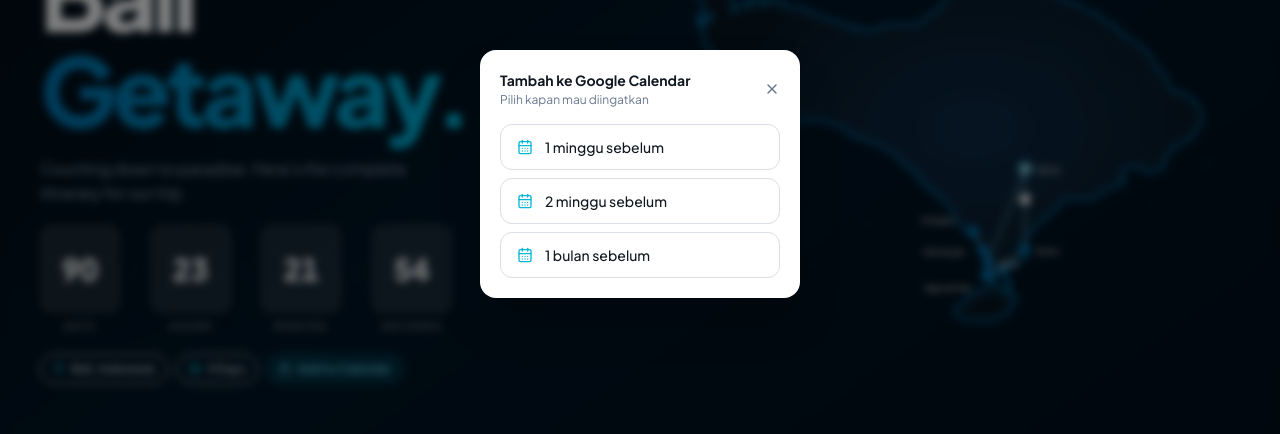
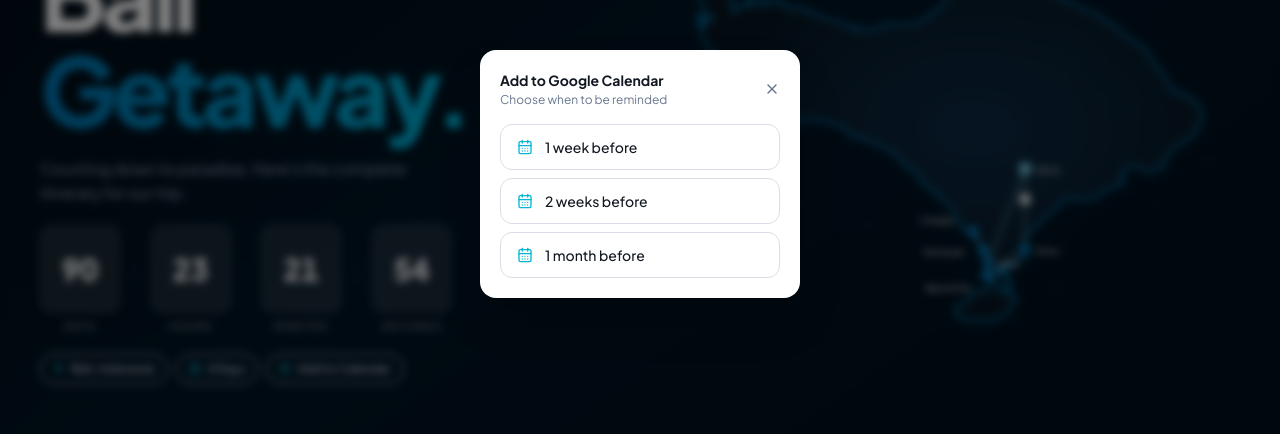
Before and after one commit to elvanrafif/bali-countdown, a React (Vite) app: page / in a window 1280 px wide. Both pictures are taken after a click on the button "Add to Calendar". Shown: the part 226-660 px from the top of the page. Built offline with nearby package versions, Linux system fonts and the light colour scheme.

Commit message:
Fix calendar badge styling + full English modal content

```diff
--- a/src/App.tsx
+++ b/src/App.tsx
@@ -58,12 +58,12 @@
   end.setHours(end.getHours() + 1);
 
   const label =
-    weeksBefore === 1 ? '1 minggu' :
-    weeksBefore === 2 ? '2 minggu' : '1 bulan';
+    weeksBefore === 1 ? '1 week' :
+    weeksBefore === 2 ? '2 weeks' : '1 month';
 
-  const title = encodeURIComponent(`🌴 Reminder: Bali Trip ${label} lagi!`);
+  const title = encodeURIComponent(`🌴 Reminder: Bali Trip is in ${label}!`);
   const desc = encodeURIComponent(
-    `Trip ke Bali udah tinggal ${label} lagi — saatnya cek itinerary, siapin koper, dan pastiin semua beres.\n\n📋 Itinerary lengkap: https://github.com/elvanrafif/bali-countdown\n\n✈️ Keberangkatan: 12 Juni 2026`
+    `The Bali trip is ${label} away — time to check the itinerary, pack your bags, and make sure everything's sorted.\n\n📋 Full itinerary: https://github.com/elvanrafif/bali-countdown\n\n✈️ Departure: June 12, 2026`
   );
 
   const url = `https://calendar.google.com/calendar/render?action=TEMPLATE&text=${title}&dates=${fmt(reminderDate)}/${fmt(end)}&details=${desc}`;
@@ -72,9 +72,9 @@
 
 function AddToCalendarModal({ onClose }: { onClose: () => void }) {
   const options = [
-    { label: '1 minggu sebelum', weeks: 1 },
-    { label: '2 minggu sebelum', weeks: 2 },
-    { label: '1 bulan sebelum', weeks: 4 },
+    { label: '1 week before', weeks: 1 },
+    { label: '2 weeks before', weeks: 2 },
+    { label: '1 month before', weeks: 4 },
   ];
   return (
     <div className="fixed inset-0 z-50 flex items-center justify-center p-4" onClick={onClose}>
@@ -89,8 +89,8 @@
       >
         <div className="flex items-center justify-between mb-4">
           <div>
-            <p className="font-bold text-sm text-foreground">Tambah ke Google Calendar</p>
-            <p className="text-xs text-muted-foreground mt-0.5">Pilih kapan mau diingatkan</p>
+            <p className="font-bold text-sm text-foreground">Add to Google Calendar</p>
+            <p className="text-xs text-muted-foreground mt-0.5">Choose when to be reminded</p>
           </div>
           <button onClick={onClose} className="text-muted-foreground hover:text-foreground transition-colors">
             <X className="w-4 h-4" />
@@ -205,9 +205,9 @@
               ))}
               <button
                 onClick={() => setCalendarOpen(true)}
-                className="flex items-center gap-1.5 text-xs font-semibold text-cyan-300 bg-cyan-500/15 border border-cyan-400/30 px-3 py-1.5 rounded-full backdrop-blur-sm hover:bg-cyan-500/25 hover:border-cyan-400/50 transition-all"
+                className="flex items-center gap-1.5 text-xs font-semibold text-slate-300 bg-white/8 border border-white/12 px-3 py-1.5 rounded-full backdrop-blur-sm hover:bg-white/15 transition-all"
               >
-                <CalendarPlus className="w-3 h-3" />
+                <CalendarPlus className="w-3 h-3 text-cyan-400" />
                 Add to Calendar
               </button>
             </motion.div>
```
